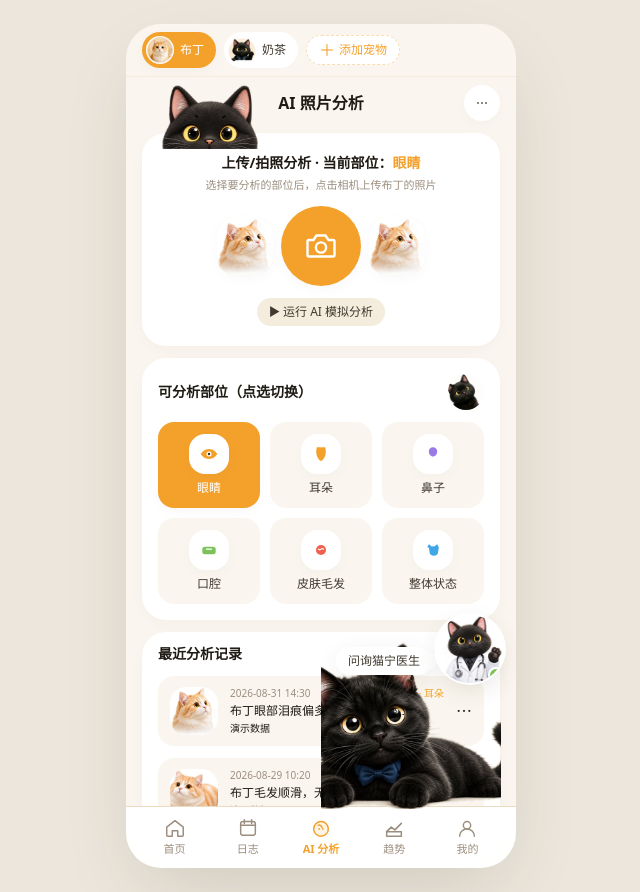
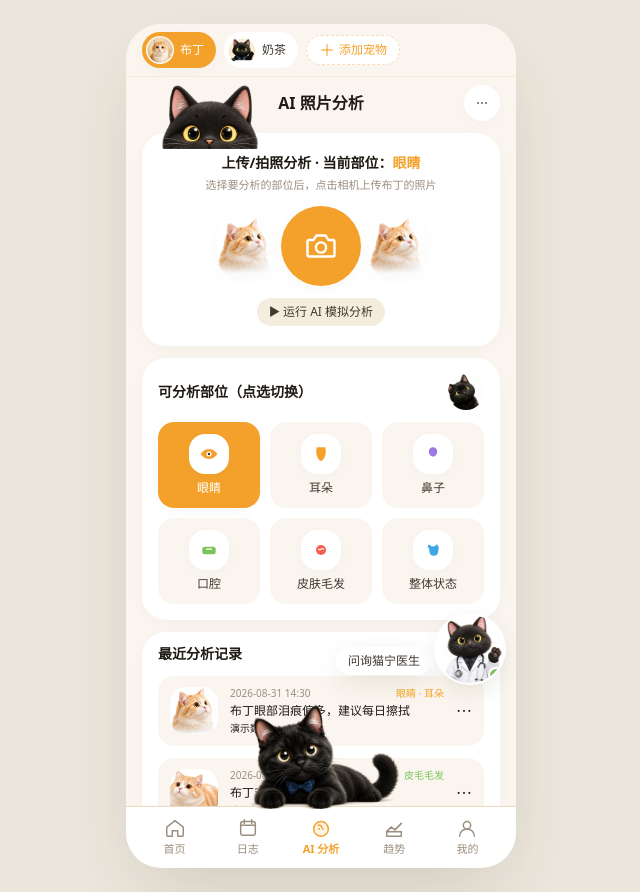
Before and after one commit to kll237/Pet-Doctor, a React (Vite) app: page /ai in a window 1280 px wide. Shown: the whole page, without its empty margins (319-959 px from the left). Built offline with nearby package versions, Linux system fonts and the light colour scheme.

Commit message:
fix: 还原大猫原始 180x110 尺寸和位置；小球保持 96px 放大；视频动画与背景融合

```diff
--- a/src/components/BottomCat.tsx
+++ b/src/components/BottomCat.tsx
@@ -121,18 +121,18 @@ export default function BottomCat() {
   return (
     <>
       {/* === 大猫（lying） + 动作视频（action） ===
-          容器 180x180 居中放在 bottom-[64px]，比原来的 180x110 高 70px，
-          用来容纳更大的动作视频（4:3 / 1:1 都能完整显示）。
-          趴着时用 object-contain object-bottom 让猫保持贴底；动作视频 object-contain 居中。 */}
+          严格保持原始尺寸 180x110 居中放在 bottom-[64px]（不被视频动画撑大）。
+          趴着的猫用透明 PNG，动作视频背景是暖米色（RGB≈220-240）与页面 cream-50 同色系，
+          视频容器 bg-cream-50 + object-contain 居中，四周留白也能无缝融入页面背景。 */}
       <AnimatePresence>
         {state === 'lying' && (
           <motion.div
             key="lying"
-            initial={{ opacity: 0, y: 20 }}
-            animate={{ opacity: 1, y: 0 }}
-            exit={{ opacity: 0, scale: 0.4, transition: { duration: 0.25 } }}
+            initial={{ opacity: 0, y: 20, x: '-50%' }}
+            animate={{ opacity: 1, y: 0, x: '-50%' }}
+            exit={{ opacity: 0, scale: 0.4, x: '-50%', transition: { duration: 0.25 } }}
             transition={{ type: 'spring', damping: 18, stiffness: 220 }}
-            className="absolute left-1/2 -translate-x-1/2 bottom-[64px] w-[180px] h-[180px] z-20 cursor-pointer"
+            className="absolute left-1/2 bottom-[64px] w-[180px] h-[110px] z-20 cursor-pointer overflow-hidden"
             onClick={onCatClick}
             onPointerDown={onCatPointerDown}
             onPointerUp={onCatPointerUp}
@@ -170,10 +170,13 @@ export default function BottomCat() {
                   animate={{ opacity: 1, scale: 1 }}
                   exit={{ opacity: 0, scale: 0.7 }}
                   transition={{ duration: 0.25, ease: 'easeOut' }}
-                  className="h-full w-full grid place-items-center"
+                  className="absolute inset-0 grid place-items-center bg-cream-50"
                 >
                   {/* 动作视频：真实用户提供的 4 种动作，单次播放后回到趴着。
-                      autoPlay + muted + playsInline 保证移动端自动静音播放。 */}
+                      autoPlay + muted + playsInline 保证移动端自动静音播放。
+                      显式 w-[180px] h-[110px] 强制 video 元素盒为 180x110（不被视频本身 4:3/1:1
+                      宽高比撑大，确保与"原大猫框"完全重合），
+                      object-contain 在盒内按比例展示视频帧，letterbox 由父级 bg-cream-50 填充。 */}
                   <video
                     src={CAT_ACTION_VIDEOS[action]}
                     autoPlay
@@ -181,7 +184,7 @@ export default function BottomCat() {
                     playsInline
                     preload="auto"
                     onEnded={onActionEnded}
-                    className="max-h-full max-w-full object-contain select-none"
+                    className="h-[110px] w-[180px] object-contain select-none"
                   />
                 </motion.div>
               )}
@@ -195,13 +198,16 @@ export default function BottomCat() {
           位置 bottom-[64px] 与大猫底边对齐（球更高，所以视觉中心会稍往上移，看起来更"飘"）。 */}
       <AnimatePresence>
         {state === 'sleeping' && (
+          <div
+            key="ball"
+            className="absolute left-1/2 -translate-x-1/2 bottom-[64px] h-24 w-24 z-30"
+          >
           <motion.div
-            key="ball"
             initial={{ scale: 0.3, opacity: 0 }}
             animate={{ scale: 1, opacity: 1, x: ballPos.x, y: ballPos.y }}
             exit={{ x: 160, y: 200, scale: 0.2, opacity: 0, transition: { duration: 0.4 } }}
             transition={{ type: 'spring', damping: 22, stiffness: 280 }}
-            className="absolute left-1/2 -translate-x-1/2 bottom-[64px] h-24 w-24 rounded-full bg-cream-100 shadow-float ring-2 ring-cream-200 overflow-hidden cursor-grab active:cursor-grabbing select-none z-30 touch-none"
+            className="relative h-full w-full rounded-full bg-cream-100 shadow-float ring-2 ring-cream-200 overflow-hidden cursor-grab active:cursor-grabbing select-none touch-none"
             onPointerDown={onBallPointerDown}
             onPointerMove={onBallPointerMove}
             onPointerUp={onBallPointerUp}
@@ -237,6 +243,7 @@ export default function BottomCat() {
               💤
             </motion.span>
           </motion.div>
+          </div>
         )}
       </AnimatePresence>
 
```
